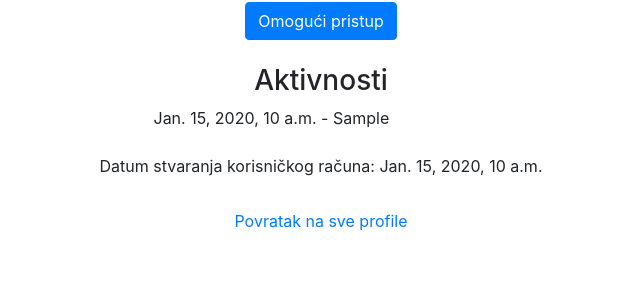
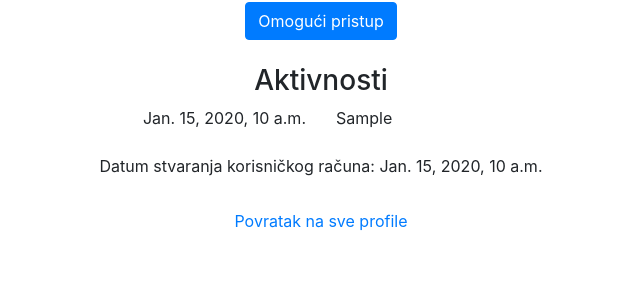
Before and after one commit to Ivan-Klabucar/Chess-Club-Webapp, a Django app: template IzvorniKod/templates/detaljanProfil.html in a window 1280 px wide. Shown: the part 618-920 px from the top of the page, without its empty margins (319-959 px from the left). Run offline with Django 3.2, Linux system fonts and the light colour scheme; the template is opened without the code that fills it: values that come from a table or form of the project are taken from there, others are empty; tables that the repository leaves empty hold one stand-in row (values such as "Sample post"); some libraries are stand-ins or nearby versions.

Commit message:
Popravljen prikaz aktivnosti

```diff
--- a/IzvorniKod/templates/detaljanProfil.html
+++ b/IzvorniKod/templates/detaljanProfil.html
@@ -44,9 +44,10 @@
                         </div>
                     {% for aktivnost in listaAktivnosti %}
                     <div class="row justify-content-center">
-                        <div class="col-lg-8 offset-lg-2 text-left">
+                        <div class="col-lg-4 text-right">
                             {{ aktivnost.vrijemeAktivnosti }}
-                            -
+                        </div>
+                        <div class="col-lg-4 text-left">
                             {{ aktivnost.aktivnost }}
                         </div>
                     </div>
--- a/IzvorniKod/templates/profil.html
+++ b/IzvorniKod/templates/profil.html
@@ -28,9 +28,10 @@
             </div>
             {% for aktivnost in listaAktivnosti %}
                 <div class="row justify-content-center">
-                    <div class="col-lg-4">
+                    <div class="col-lg-4 text-right">
                         {{ aktivnost.vrijemeAktivnosti }}
-                        -
+                    </div>
+                    <div class="col-lg-4 text-left">
                         {{ aktivnost.aktivnost }}
                     </div>
                 </div>
--- a/IzvorniKod/templates/sviProfili.html
+++ b/IzvorniKod/templates/sviProfili.html
@@ -16,9 +16,12 @@
                 </div>
             </div>
             {% for user in users %}
+                <br/>
                 <div class="row justify-content-center">
-                    <div class="col-lg-8 offset-lg-3">
+                    <div class="col-lg-4 offset-lg-3">
                         {{ user.user.username }}
+                    </div>
+                    <div class="col-lg-4">
                         <form method="post" style="display:inline-block;">
                             {% csrf_token %}
                             <a href="/detaljanProfil?id={{ user.user_id }}" class="btn btn-primary" type="button" name ="userId" value="{{ user.user_id  }}">
```
